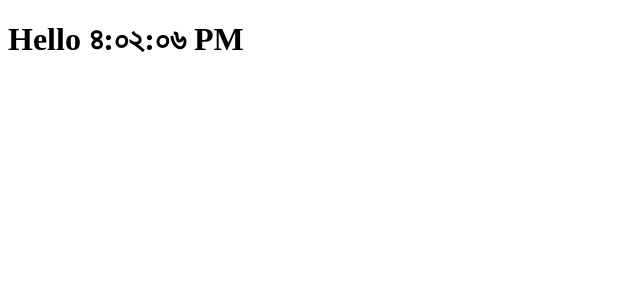
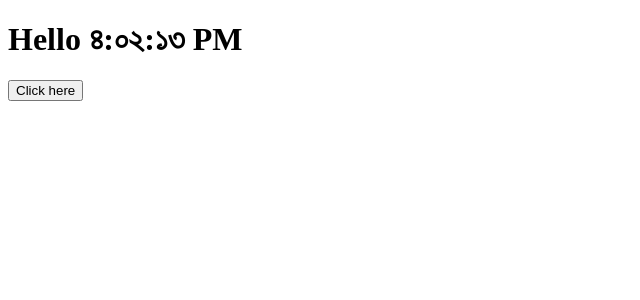
Before and after one commit to mkstamin/reactjs, a React (Create React App) app: page / in a window 1280 px wide. Shown: the top 300 px of the page, without its empty margins (0-640 px from the left). Built offline with nearby package versions, Linux system fonts and the light colour scheme.

Commit message:
Handling Events

```diff
--- a/src/App.js
+++ b/src/App.js
@@ -1,5 +1,14 @@
+import Clock from './component/Clock';
+
 function App() {
-    return <div>Hello World</div>;
+    console.log('App component');
+
+    return (
+        <div>
+            {/* <Clock locale="bn-bd" /> */}
+            <Clock />
+        </div>
+    );
 }
 
 export default App;
--- /dev/null
+++ b/src/component/Button.js
@@ -0,0 +1,24 @@
+import React, { Component } from 'react';
+
+class Button extends Component {
+    shouldComponentUpdate(nextProps) {
+        const { change: currentChange, locale: currentLocale } = this.props;
+        const { change: nextChange, locale: nextLocale } = nextProps;
+        if (currentChange === nextChange && currentLocale === nextLocale) {
+            return false;
+        }
+        return true;
+    }
+
+    render() {
+        console.log('Button component');
+        const { change, locale } = this.props;
+        return (
+            <button type="button" onClick={() => change(locale)}>
+                Click here
+            </button>
+        );
+    }
+}
+
+export default Button;
--- /dev/null
+++ b/src/component/Clock.js
@@ -0,0 +1,52 @@
+import React from 'react';
+import Button from './Button';
+
+class Clock extends React.PureComponent {
+    state = { date: new Date(), locale: 'bn-BD' };
+    // constructor(props) {
+    //     super(props);
+    //     this.state = {
+    //         date: new Date(),
+    //     };
+    // }
+
+    componentDidMount() {
+        this.clockTimer = setInterval(() => this.tick(), 1000);
+    } // runs after component has been rendered to the DOM
+
+    componentWillUnmount() {
+        clearInterval(this.clockTimer);
+    }
+
+    handelClick = (locale) => {
+        // handelClick(e) {
+        // e.preventDefault();
+        this.setState({
+            locale,
+        });
+    };
+
+    tick() {
+        this.setState({
+            date: new Date(),
+        });
+    }
+
+    render() {
+        console.log('Clock component');
+
+        // const { locale } = this.props;
+        const { date, locale } = this.state;
+        return (
+            <>
+                <h1 className="heading">
+                    {/* <span className="text">Hello {date.toLocaleTimeString(locale)}</span> */}
+                    <span className="text">Hello {date.toLocaleTimeString(locale)}</span>
+                </h1>
+                <Button change={this.handelClick} locale="en-us" />
+            </>
+        );
+    }
+}
+
+export default Clock;
--- a/src/index.js
+++ b/src/index.js
@@ -1,34 +1,13 @@
 import React from 'react';
 import ReactDOM from 'react-dom';
+import App from './App';
+import reportWebVitals from './reportWebVitals';
 
-/*
-    ===================Component & Props=================
-*/
+ReactDOM.render(
+    <React.StrictMode>
+        <App />
+    </React.StrictMode>,
+    document.getElementById('root')
+);
 
-//= ==========Functional Component==============
-/*
-function Colock({ locale }) {
-    return (
-        <h1 className="heading">
-            <span className="text">Hello {new Date().toLocaleTimeString(locale)}</span>
-        </h1>
-    );
-}
-
-ReactDOM.render(<Colock locale="bn-BD" />, document.getElementById('root'));
-*/
-
-//= ==========Class Component==============
-
-class Clock extends React.PureComponent {
-    render() {
-        const { locale } = this.props;
-        return (
-            <h1 className="heading">
-                <span className="text">Hello {new Date().toLocaleTimeString(locale)}</span>
-            </h1>
-        );
-    }
-}
-
-ReactDOM.render(<Clock locale="bn-BD" />, document.getElementById('root'));
+reportWebVitals();
```
Also changed, not shown: src/__index.js (added, +34 -0 lines), 1 other file (tests, documents, lock files or other folders).
